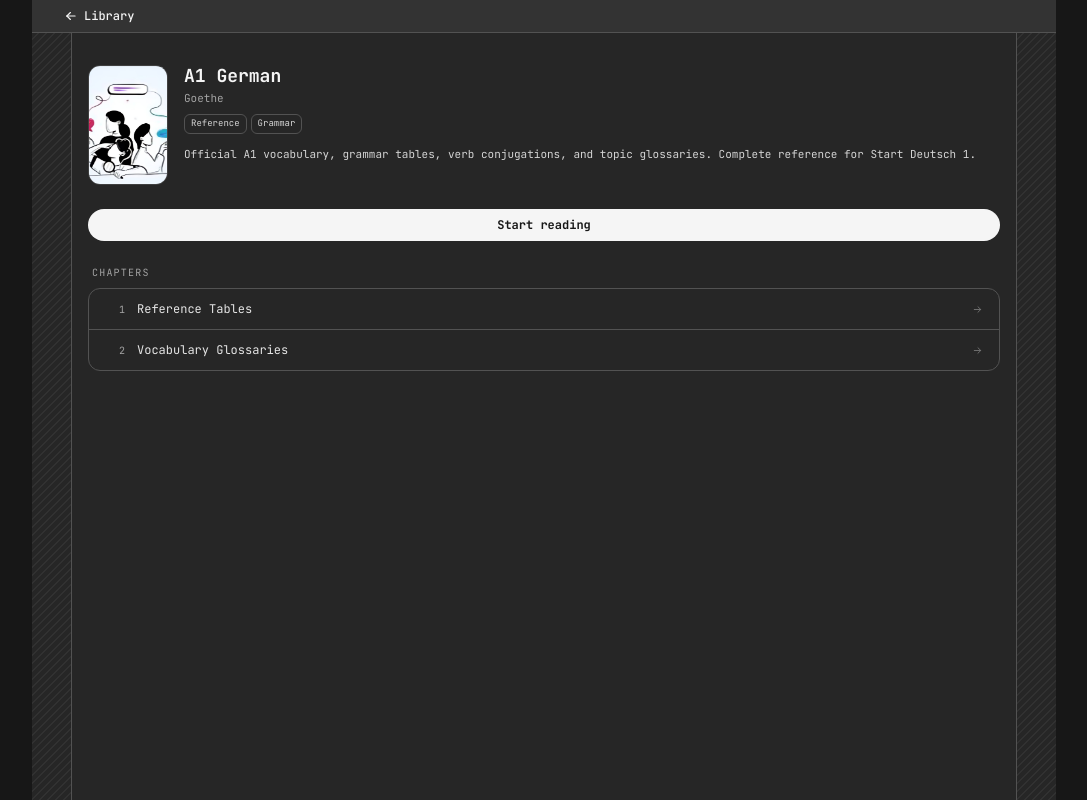
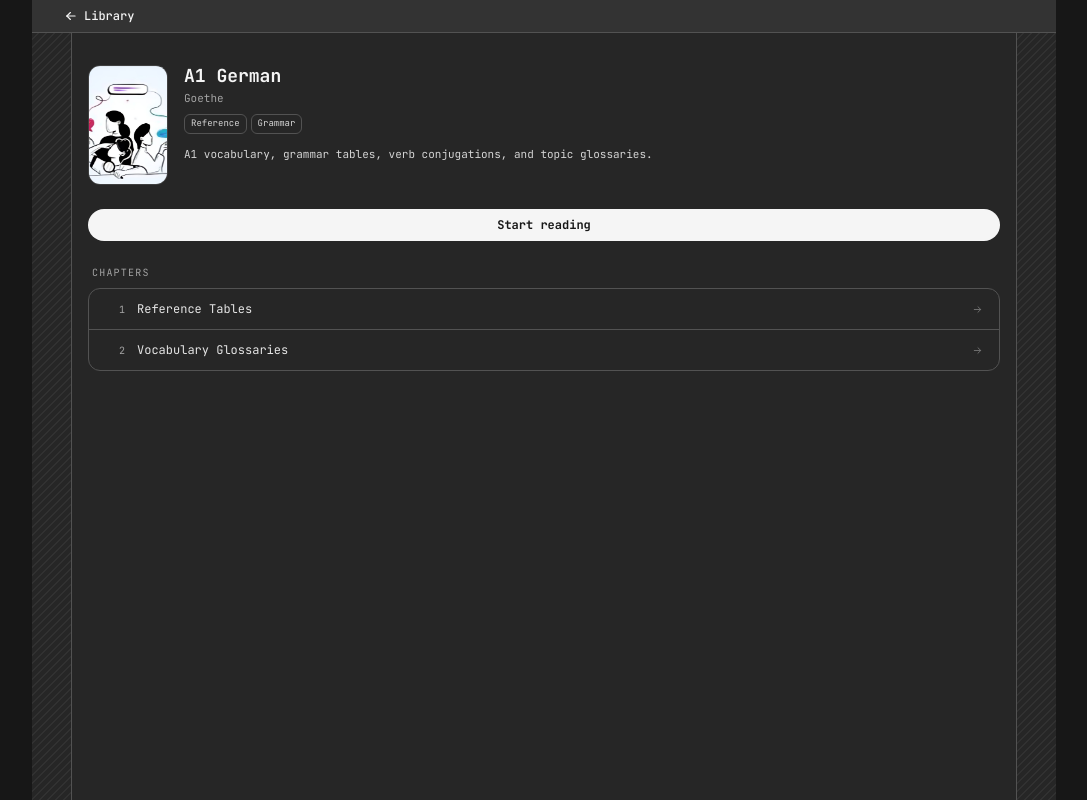
Before and after one commit to PembaSrpa/LN_English-Deutsch, a Next.js app: page /a1-glossary in a window 1280 px wide. Shown: the whole page, without its empty margins (96-1183 px from the left). Built offline with nearby package versions, Linux system fonts and the light colour scheme.

Commit message:
uploaded chapter upto 20

```diff
--- a/novels.config.ts
+++ b/novels.config.ts
@@ -15,7 +15,7 @@ const novels: Novel[] = [
     id: 'ugly-duckling',
     title: 'The Ugly Duckling',
     author: 'Hans Christian Andersen',
-    description: 'A short classic about belonging and transformation. Simple, repetitive vocabulary - perfect for learning German through reading.',
+    description: 'A short classic about belonging and transformation.',
     genre: ['Classic', 'Demo'],
     coverImage: '/covers/ugly-duckling.jpg',
     totalChapters: 1,
@@ -26,7 +26,7 @@ const novels: Novel[] = [
     id: 'shadow-slave',
     title: 'Shadow Slave',
     author: 'Guiltythree',
-    description: 'A young man infected by the Nightmare Spell must survive his First Trial and carve a path through a world transformed by darkness.',
+    description: 'An impoverished street rat gets magical powers, accidentally becomes the literal slave of a lethal blonde girl, and spends thousands of chapters fighting eldritch horrors on pure spite and weaponized paranoia. It is essentially a 2,000-chapter trauma marathon about an unkillable cockroach trying to open a coffee shop.',
     genre: ['Fantasy', 'Action'],
     coverImage: '/covers/shadow-slave.jpg',
     totalChapters: 3000,
@@ -37,7 +37,7 @@ const novels: Novel[] = [
     id: 'a1-glossary',
     title: 'A1 German',
     author: 'Goethe',
-    description: 'Official A1 vocabulary, grammar tables, verb conjugations, and topic glossaries. Complete reference for Start Deutsch 1.',
+    description: 'A1 vocabulary, grammar tables, verb conjugations, and topic glossaries.',
     genre: ['Reference', 'Grammar'],
     coverImage: '/covers/a1-glossary.png',
     totalChapters: 2,
```
